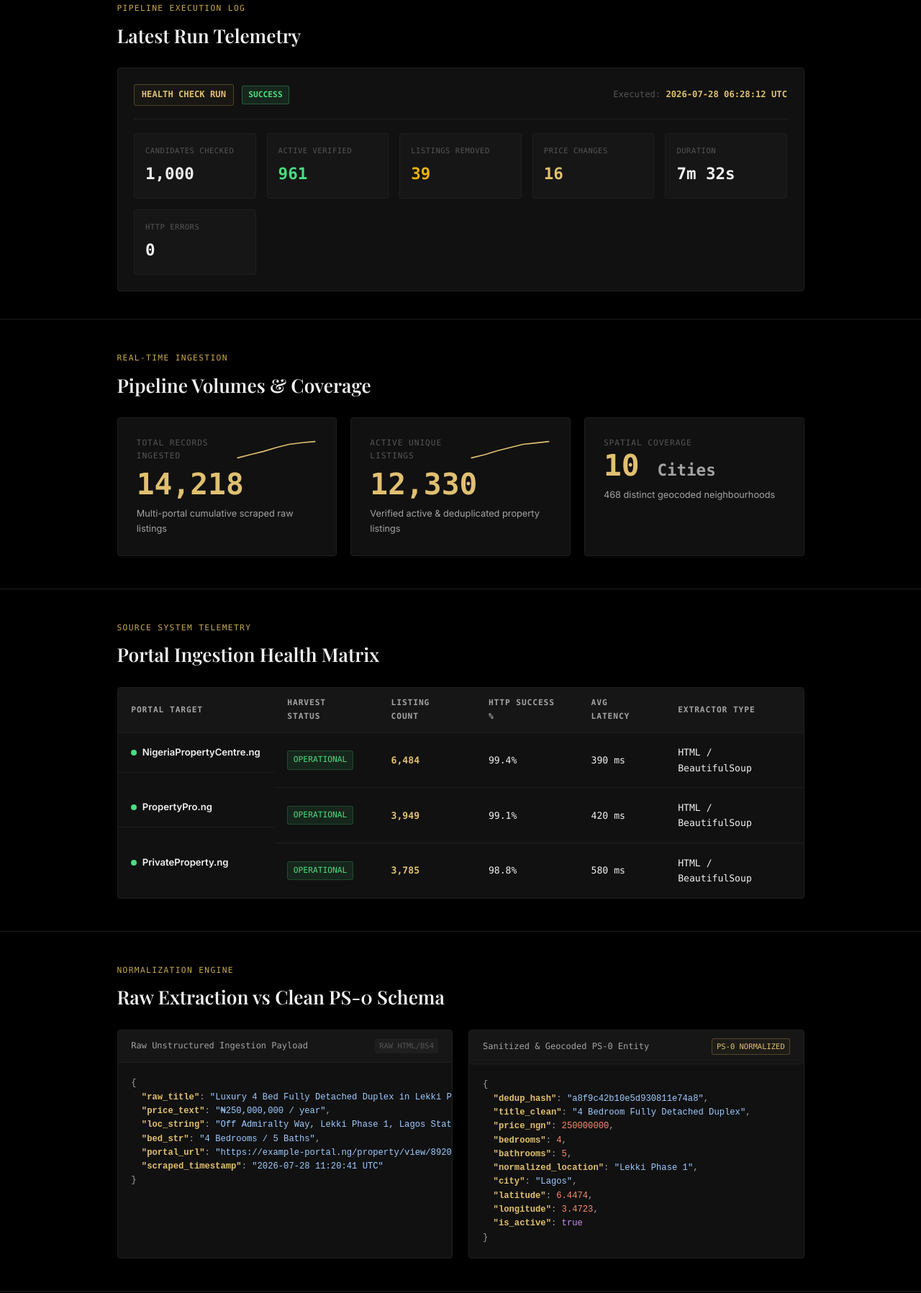
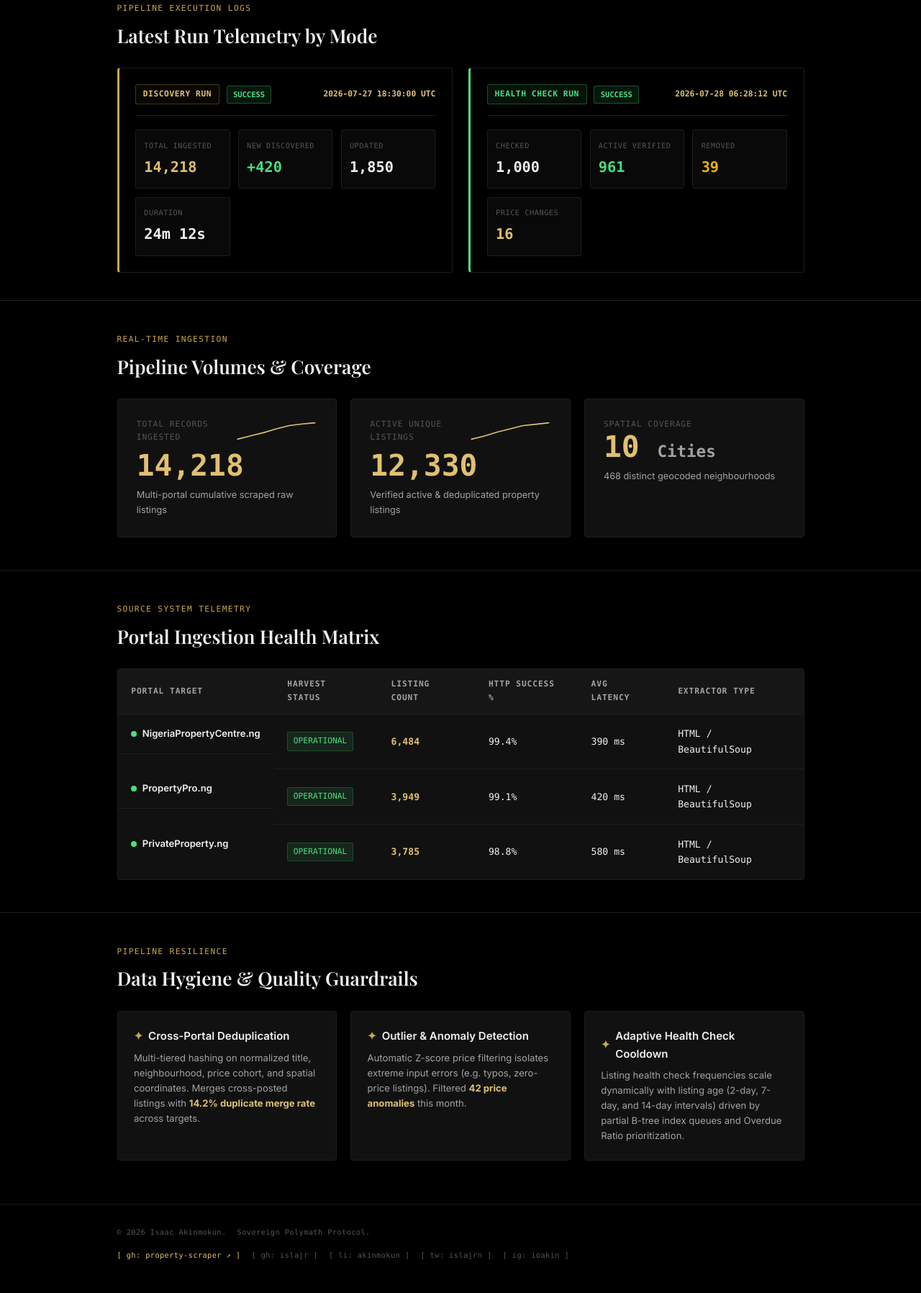
Before and after one commit to islajr/property-scraper, a plain HTML site: page web/index.html in a window 1280 px wide. Shown: the part 369-2166 px from the top of the page at 72% size. Drawn offline with nearby package versions, Linux system fonts and the light colour scheme; a web font is replaced by a local one.

Commit message:
feat: display separate Discovery and Health Check run cards with black interior background and optimize mobile UX

```diff
--- a/templates/style.css
+++ b/templates/style.css
@@ -293,17 +293,36 @@
   background: radial-gradient(circle at 50% 0%, rgba(201, 168, 76, 0.05) 0%, rgba(0,0,0,0) 75%);
 }
 
-/* Latest Run Telemetry Card */
+/* Latest Run Telemetry Cards (Pure Black Interior with Gold Trim) */
 .run-section {
   padding: 2.5rem 0;
   border-bottom: 1px solid var(--border);
 }
 
+.runs-grid {
+  display: grid;
+  grid-template-columns: repeat(auto-fit, minmax(420px, 1fr));
+  gap: 1.5rem;
+}
+
 .run-card {
-  background: var(--surface);
+  background: #000000; /* Pure black interior background per user request */
   border: 1px solid var(--border);
   border-radius: 4px;
   padding: 1.5rem;
+  transition: border-color 0.15s ease;
+}
+
+.run-card:hover {
+  border-color: var(--gold-border);
+}
+
+.run-card.discovery {
+  border-left: 3px solid var(--gold);
+}
+
+.run-card.health-check {
+  border-left: 3px solid var(--live);
 }
 
 .run-header {
@@ -311,8 +330,8 @@
   align-items: center;
   justify-content: space-between;
   flex-wrap: wrap;
-  gap: 1rem;
-  padding-bottom: 1.25rem;
+  gap: 0.75rem;
+  padding-bottom: 1rem;
   border-bottom: 1px solid var(--border);
   margin-bottom: 1.25rem;
 }
@@ -320,23 +339,25 @@
 .run-title-group {
   display: flex;
   align-items: center;
-  gap: 0.75rem;
+  gap: 0.65rem;
 }
 
 .run-mode-tag {
   font-family: var(--font-mono);
-  font-size: 0.8125rem;
+  font-size: 0.75rem;
   font-weight: 700;
   background: var(--gold-tint);
   border: 1px solid var(--gold-border);
   color: var(--gold-light);
   padding: 0.25rem 0.65rem;
   border-radius: 3px;
+  text-transform: uppercase;
+  letter-spacing: 0.05em;
 }
 
 .run-status-badge {
   font-family: var(--font-mono);
-  font-size: 0.75rem;
+  font-size: 0.7rem;
   font-weight: 600;
   padding: 0.2rem 0.55rem;
   border-radius: 3px;
@@ -347,26 +368,26 @@
 
 .run-timestamp {
   font-family: var(--font-mono);
-  font-size: 0.8125rem;
+  font-size: 0.75rem;
   color: var(--text-muted);
 }
 
 .run-stats-grid {
   display: grid;
-  grid-template-columns: repeat(auto-fit, minmax(140px, 1fr));
-  gap: 1rem;
+  grid-template-columns: repeat(auto-fit, minmax(110px, 1fr));
+  gap: 0.75rem;
 }
 
 .run-stat-item {
-  background: var(--surface-2);
+  background: #090909; /* Deep black sub-container fill */
   border: 1px solid var(--border);
-  padding: 1rem;
+  padding: 0.85rem 0.75rem;
   border-radius: 3px;
 }
 
 .run-stat-label {
   font-family: var(--font-mono);
-  font-size: 0.7rem;
+  font-size: 0.6875rem;
   text-transform: uppercase;
   letter-spacing: 0.05em;
   color: var(--text-muted);
@@ -375,7 +396,7 @@
 
 .run-stat-val {
   font-family: var(--font-mono);
-  font-size: 1.5rem;
+  font-size: 1.35rem;
   font-weight: 700;
   color: var(--text);
 }
--- a/web/index.html
+++ b/web/index.html
@@ -366,17 +366,36 @@
   background: radial-gradient(circle at 50% 0%, rgba(201, 168, 76, 0.05) 0%, rgba(0,0,0,0) 75%);
 }
 
-/* Latest Run Telemetry Card */
+/* Latest Run Telemetry Cards (Pure Black Interior with Gold Trim) */
 .run-section {
   padding: 2.5rem 0;
   border-bottom: 1px solid var(--border);
 }
 
+.runs-grid {
+  display: grid;
+  grid-template-columns: repeat(auto-fit, minmax(420px, 1fr));
+  gap: 1.5rem;
+}
+
 .run-card {
-  background: var(--surface);
+  background: #000000; /* Pure black interior background per user request */
   border: 1px solid var(--border);
   border-radius: 4px;
   padding: 1.5rem;
+  transition: border-color 0.15s ease;
+}
+
+.run-card:hover {
+  border-color: var(--gold-border);
+}
+
+.run-card.discovery {
+  border-left: 3px solid var(--gold);
+}
+
+.run-card.health-check {
+  border-left: 3px solid var(--live);
 }
 
 .run-header {
@@ -384,8 +403,8 @@
   align-items: center;
   justify-content: space-between;
   flex-wrap: wrap;
-  gap: 1rem;
-  padding-bottom: 1.25rem;
+  gap: 0.75rem;
+  padding-bottom: 1rem;
   border-bottom: 1px solid var(--border);
   margin-bottom: 1.25rem;
 }
@@ -393,23 +412,25 @@
 .run-title-group {
   display: flex;
   align-items: center;
-  gap: 0.75rem;
+  gap: 0.65rem;
 }
 
 .run-mode-tag {
   font-family: var(--font-mono);
-  font-size: 0.8125rem;
+  font-size: 0.75rem;
   font-weight: 700;
   background: var(--gold-tint);
   border: 1px solid var(--gold-border);
   color: var(--gold-light);
   padding: 0.25rem 0.65rem;
   border-radius: 3px;
+  text-transform: uppercase;
+  letter-spacing: 0.05em;
 }
 
 .run-status-badge {
   font-family: var(--font-mono);
-  font-size: 0.75rem;
+  font-size: 0.7rem;
   font-weight: 600;
   padding: 0.2rem 0.55rem;
   border-radius: 3px;
@@ -420,26 +441,26 @@
 
 .run-timestamp {
   font-family: var(--font-mono);
-  font-size: 0.8125rem;
+  font-size: 0.75rem;
   color: var(--text-muted);
 }
 
 .run-stats-grid {
   display: grid;
-  grid-template-columns: repeat(auto-fit, minmax(140px, 1fr));
-  gap: 1rem;
+  grid-template-columns: repeat(auto-fit, minmax(110px, 1fr));
+  gap: 0.75rem;
 }
 
 .run-stat-item {
-  background: var(--surface-2);
+  background: #090909; /* Deep black sub-container fill */
   border: 1px solid var(--border);
-  padding: 1rem;
+  padding: 0.85rem 0.75rem;
   border-radius: 3px;
 }
 
 .run-stat-label {
   font-family: var(--font-mono);
-  font-size: 0.7rem;
+  font-size: 0.6875rem;
   text-transform: uppercase;
   letter-spacing: 0.05em;
   color: var(--text-muted);
@@ -448,7 +469,7 @@
 
 .run-stat-val {
   font-family: var(--font-mono);
-  font-size: 1.5rem;
+  font-size: 1.35rem;
   font-weight: 700;
   color: var(--text);
 }
@@ -879,6 +900,12 @@
         <span class="hamburger-bar bar-mid"></span>
         <span class="hamburger-bar bar-bot"></span>
       </button>
+      <ul class="nav-links" id="nav-links">
+        <li><a href="#overview">Overview</a></li>
+        <li><a href="#run-telemetry">Run Telemetry</a></li>
+        <li><a href="#portals">Portal Health</a></li>
+        <li><a href="#hygiene">Data Hygiene</a></li>
+      </ul>
     </div>
   </header>
 
@@ -916,8 +943,8 @@
 
           <div class="hero-quicklinks">
             <a href="#overview">[ Overview ]</a>
+            <a href="#run-telemetry">[ Run Logs ]</a>
             <a href="#portals">[ Portal Matrix ]</a>
-            <a href="#schema">[ JSON Schema ]</a>
             <a href="#hygiene">[ Data Hygiene ]</a>
           </div>
         </div>
@@ -929,24 +956,56 @@
       </div>
     </section>
 
-    <!-- Latest Pipeline Run Telemetry -->
+    <!-- Pipeline Execution Telemetry: Both Discovery Run & Health Check Run -->
     <section class="run-section" id="run-telemetry">
       <div class="container">
-        <div class="section-label">Pipeline Execution Log</div>
-        <h2 class="section-title">Latest Run Telemetry</h2>
+        <div class="section-label">Pipeline Execution Logs</div>
+        <h2 class="section-title">Latest Run Telemetry by Mode</h2>
 
-        <div class="run-card">
+        <div class="runs-grid">
+          <!-- 1. Discovery Run Card -->
+          <div class="run-card discovery" id="card-discovery-run">
             <div class="run-header">
               <div class="run-title-group">
-              <span class="run-mode-tag">HEALTH CHECK RUN</span>
+                <span class="run-mode-tag">DISCOVERY RUN</span>
                 <span class="run-status-badge success">SUCCESS</span>
               </div>
-            <div class="run-timestamp">Executed: <strong class="mono-cell gold">2026-07-28 06:28:12 UTC</strong></div>
+              <div class="run-timestamp"><strong class="mono-cell gold">2026-07-27 18:30:00 UTC</strong></div>
             </div>
 
             <div class="run-stats-grid">
               <div class="run-stat-item">
-              <div class="run-stat-label">Candidates Checked</div>
+                <div class="run-stat-label">Total Ingested</div>
+                <div class="run-stat-val gold">14,218</div>
+              </div>
+              <div class="run-stat-item">
+                <div class="run-stat-label">New Discovered</div>
+                <div class="run-stat-val green">+420</div>
+              </div>
+              <div class="run-stat-item">
+                <div class="run-stat-label">Updated</div>
+                <div class="run-stat-val">1,850</div>
+              </div>
+              <div class="run-stat-item">
+                <div class="run-stat-label">Duration</div>
+                <div class="run-stat-val">24m 12s</div>
+              </div>
+            </div>
+          </div>
+
+          <!-- 2. Health Check Run Card -->
+          <div class="run-card health-check" id="card-health-check-run">
+            <div class="run-header">
+              <div class="run-title-group">
+                <span class="run-mode-tag" style="background: rgba(74, 222, 128, 0.08); border-color: rgba(74, 222, 128, 0.3); color: var(--live);">HEALTH CHECK RUN</span>
+                <span class="run-status-badge success">SUCCESS</span>
+              </div>
+              <div class="run-timestamp"><strong class="mono-cell gold">2026-07-28 06:28:12 UTC</strong></div>
+            </div>
+
+            <div class="run-stats-grid">
+              <div class="run-stat-item">
+                <div class="run-stat-label">Checked</div>
                 <div class="run-stat-val">1,000</div>
               </div>
               <div class="run-stat-item">
@@ -954,20 +1013,13 @@
                 <div class="run-stat-val green">961</div>
               </div>
               <div class="run-stat-item">
-              <div class="run-stat-label">Listings Removed</div>
+                <div class="run-stat-label">Removed</div>
                 <div class="run-stat-val amber">39</div>
               </div>
               <div class="run-stat-item">
                 <div class="run-stat-label">Price Changes</div>
                 <div class="run-stat-val gold">16</div>
               </div>
-            <div class="run-stat-item">
-              <div class="run-stat-label">Duration</div>
-              <div class="run-stat-val">7m 32s</div>
-            </div>
-            <div class="run-stat-item">
-              <div class="run-stat-label">HTTP Errors</div>
-              <div class="run-stat-val">0</div>
             </div>
           </div>
         </div>
@@ -1066,56 +1118,6 @@
 
             </tbody>
           </table>
-        </div>
-      </div>
-    </section>
-
-    <!-- Data Transformation & Sanitization Showcase (Raw vs Clean JSON) -->
-    <section class="showcase-section" id="schema">
-      <div class="container">
-        <div class="section-label">Normalization Engine</div>
-        <h2 class="section-title">Raw Extraction vs Clean PS-0 Schema</h2>
-
-        <div class="code-grid">
-          <!-- Raw Unstructured Sample -->
-          <div class="code-box" id="raw-json-box">
-            <div class="code-header">
-              <div class="code-title">
-                <span>Raw Unstructured Ingestion Payload</span>
-              </div>
-              <span class="code-badge">RAW HTML/BS4</span>
-            </div>
-            <pre class="code-content"><code>{
-  <span class="json-key">"raw_title"</span>: <span class="json-str">"Luxury 4 Bed Fully Detached Duplex in Lekki Phase 1!!!"</span>,
-  <span class="json-key">"price_text"</span>: <span class="json-str">"₦250,000,000 / year"</span>,
-  <span class="json-key">"loc_string"</span>: <span class="json-str">"Off Admiralty Way, Lekki Phase 1, Lagos State"</span>,
-  <span class="json-key">"bed_str"</span>: <span class="json-str">"4 Bedrooms / 5 Baths"</span>,
-  <span class="json-key">"portal_url"</span>: <span class="json-str">"https://example-portal.ng/property/view/892019"</span>,
-  <span class="json-key">"scraped_timestamp"</span>: <span class="json-str">"2026-07-28 11:20:41 UTC"</span>
-}</code></pre>
-          </div>
-
-          <!-- Normalized Clean PS-0 Schema Sample -->
-          <div class="code-box" id="clean-json-box">
-            <div class="code-header">
-              <div class="code-title">
-                <span>Sanitized & Geocoded PS-0 Entity</span>
-              </div>
-              <span class="code-badge clean">PS-0 NORMALIZED</span>
-            </div>
-            <pre class="code-content"><code>{
-  <span class="json-key">"dedup_hash"</span>: <span class="json-str">"a8f9c42b10e5d930811e74a8"</span>,
-  <span class="json-key">"title_clean"</span>: <span class="json-str">"4 Bedroom Fully Detached Duplex"</span>,
-  <span class="json-key">"price_ngn"</span>: <span class="json-num">250000000</span>,
-  <span class="json-key">"bedrooms"</span>: <span class="json-num">4</span>,
-  <span class="json-key">"bathrooms"</span>: <span class="json-num">5</span>,
-  <span class="json-key">"normalized_location"</span>: <span class="json-str">"Lekki Phase 1"</span>,
-  <span class="json-key">"city"</span>: <span class="json-str">"Lagos"</span>,
-  <span class="json-key">"latitude"</span>: <span class="json-num">6.4474</span>,
-  <span class="json-key">"longitude"</span>: <span class="json-num">3.4723</span>,
-  <span class="json-key">"is_active"</span>: <span class="json-bool">true</span>
-}</code></pre>
-          </div>
         </div>
       </div>
     </section>
```
Also changed, not shown: data/telemetry.json (+12 -2 lines), 3 other files. Lines whose indentation alone changed are shown as unchanged.
